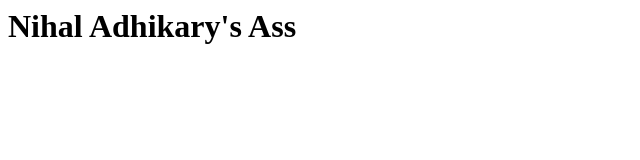
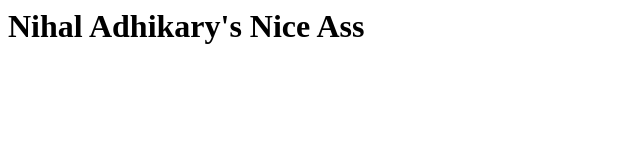
Before and after one commit to nadhika1/nadhika1.github.io, a plain HTML site: page index.html in a window 1280 px wide. Shown: the whole page, without its empty margins (0-640 px from the left). Drawn offline with Linux system fonts and the light colour scheme.

Commit message:
Update index.html

```diff
--- a/index.html
+++ b/index.html
@@ -1 +1 @@
-<h1>Nihal Adhikary's Ass</h1>
+<h1>Nihal Adhikary's Nice Ass</h1>
```
